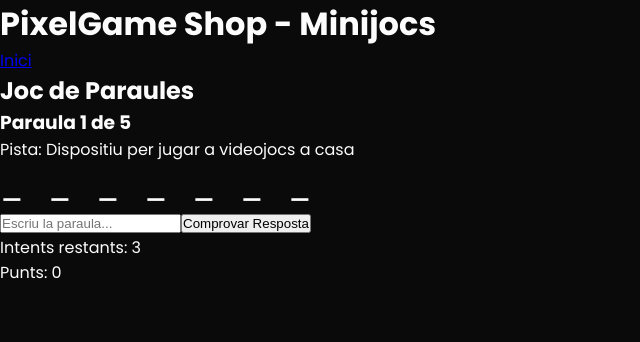
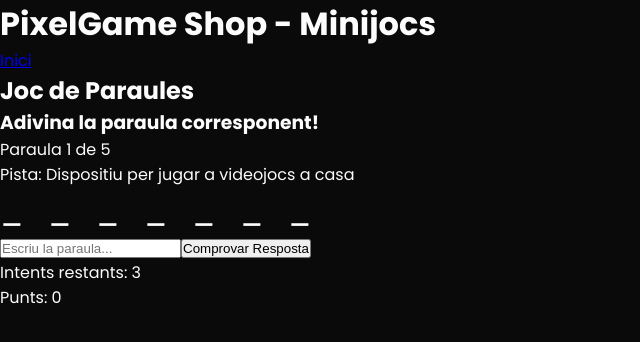
Before and after one commit to CFGSCojita/minijocs-react, a React (Vite) app: page /joc-paraules in a window 1280 px wide. Shown: the top 342 px of the page, without its empty margins (0-640 px from the left). Built offline with nearby package versions, Linux system fonts and the light colour scheme.

Commit message:
Añadir textos descriptivos.

```diff
--- a/src/components/JocParaules.jsx
+++ b/src/components/JocParaules.jsx
@@ -92,7 +92,8 @@ export default function JocParaules() {
     <div>
       <Header />
       <h2>Joc de Paraules</h2>
-      <h3>Paraula {indicePalabra + 1} de {paraules.length}</h3>
+      <h3>Adivina la paraula corresponent!</h3>
+      <p>Paraula {indicePalabra + 1} de {paraules.length}</p>
 
       {/* Mostramos la pista al usuario: */}
       <p>Pista: {actual.pista}</p>
--- a/src/components/Questionari.jsx
+++ b/src/components/Questionari.jsx
@@ -33,6 +33,8 @@ export default function Questionari() {
 
   return (
     <div>
+      <h2>Questionari de Preguntes</h2>
+      <h3>Selecciona la resposta correcta:</h3>
       <p>Pregunta {indexPregunta + 1} de {preguntes.length}</p>
       <h2>{preguntaActual.pregunta}</h2>
 
```
